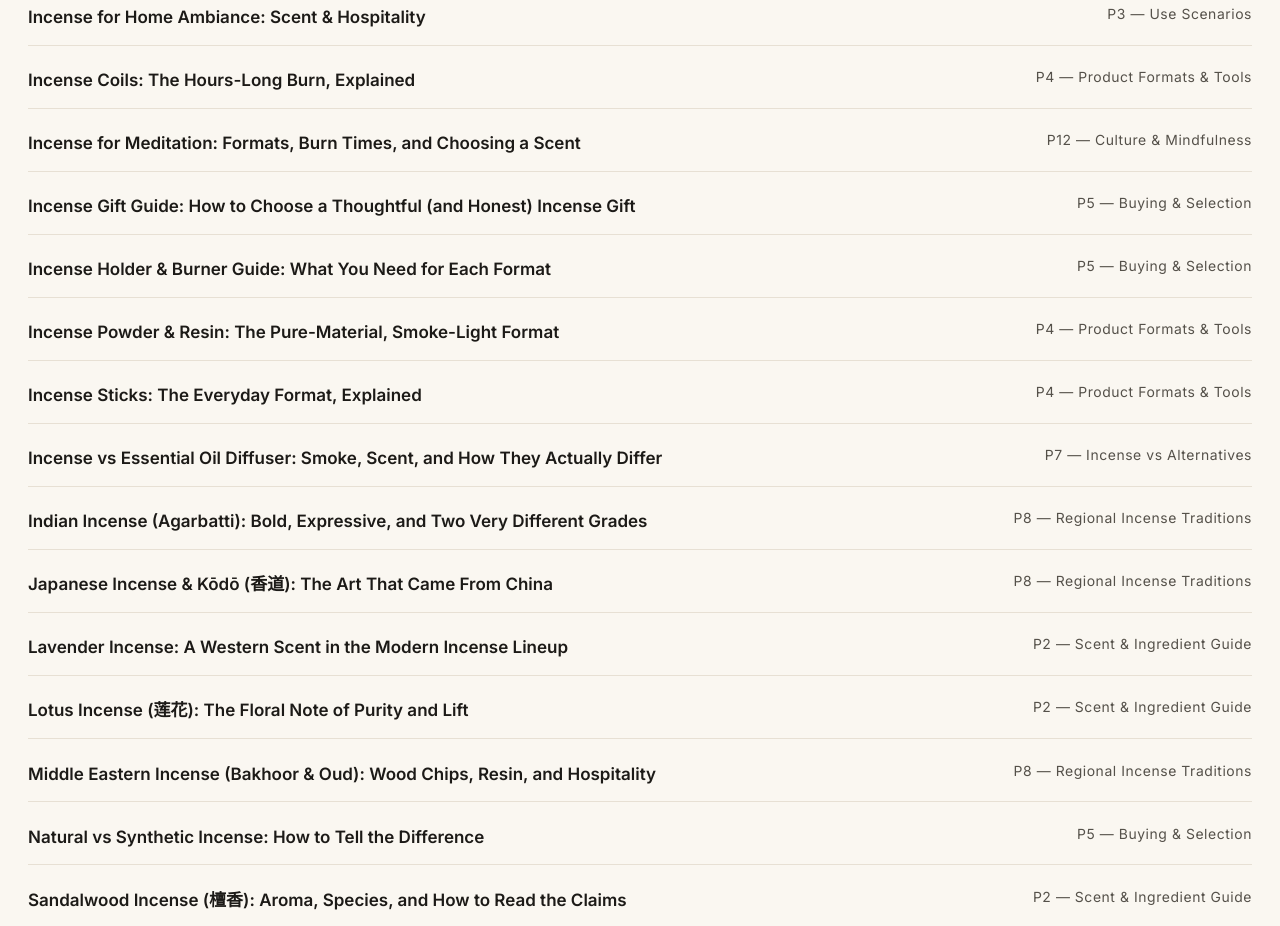
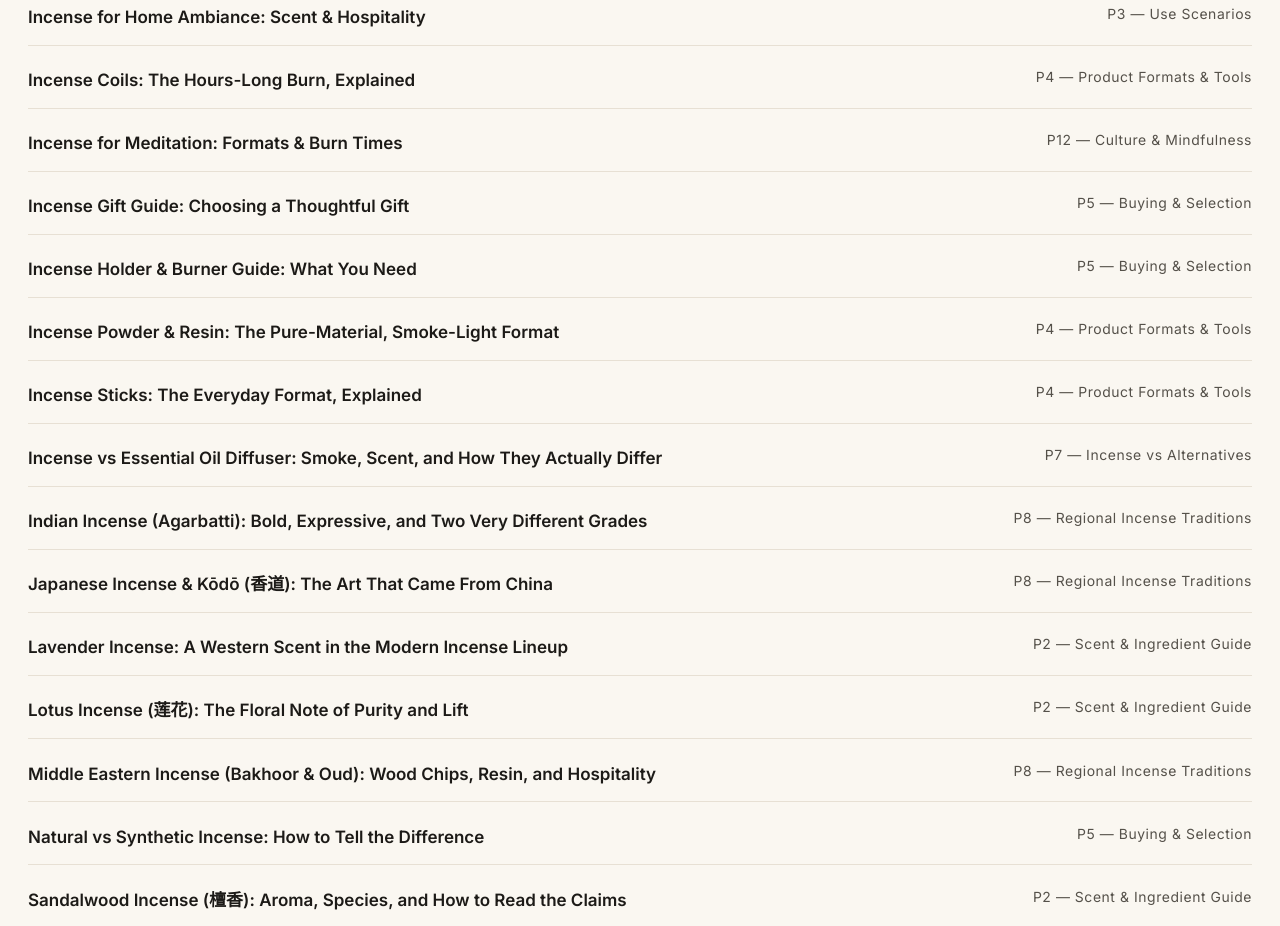
Before and after one commit to martinxionbiotech-max/LanDeng, an Astro site: page /blog in a window 1280 px wide. Shown: the part 874-1800 px from the top of the page. Built offline with nearby package versions, Linux system fonts and the light colour scheme; Astro itself is replaced by a stand-in of ours.

Commit message:
SEO: shorten titles — incense-for-meditation, incense-gift-guide, incense-holder-burner-guide

```diff
--- a/src/content/blog/incense-for-meditation.md
+++ b/src/content/blog/incense-for-meditation.md
@@ -1,6 +1,6 @@
 ---
 slug: "incense-for-meditation"
-title: "Incense for Meditation: Formats, Burn Times, and Choosing a Scent"
+title: "Incense for Meditation: Formats & Burn Times"
 primary_keyword: "incense for meditation"
 search_intent: "informational"
 pillar: "P12 — Culture & Mindfulness"
--- a/src/content/blog/incense-gift-guide.md
+++ b/src/content/blog/incense-gift-guide.md
@@ -1,6 +1,6 @@
 ---
 slug: "incense-gift-guide"
-title: "Incense Gift Guide: How to Choose a Thoughtful (and Honest) Incense Gift"
+title: "Incense Gift Guide: Choosing a Thoughtful Gift"
 primary_keyword: "incense gift set"
 search_intent: "transactional"
 pillar: "P5 — Buying & Selection"
--- a/src/content/blog/incense-holder-burner-guide.md
+++ b/src/content/blog/incense-holder-burner-guide.md
@@ -1,6 +1,6 @@
 ---
 slug: "incense-holder-burner-guide"
-title: "Incense Holder & Burner Guide: What You Need for Each Format"
+title: "Incense Holder & Burner Guide: What You Need"
 primary_keyword: "incense holder burner"
 search_intent: "informational"
 pillar: "P5 — Buying & Selection"
```
Also changed, not shown: docs/title-audit-2026-09.md (+12 -0 lines).
